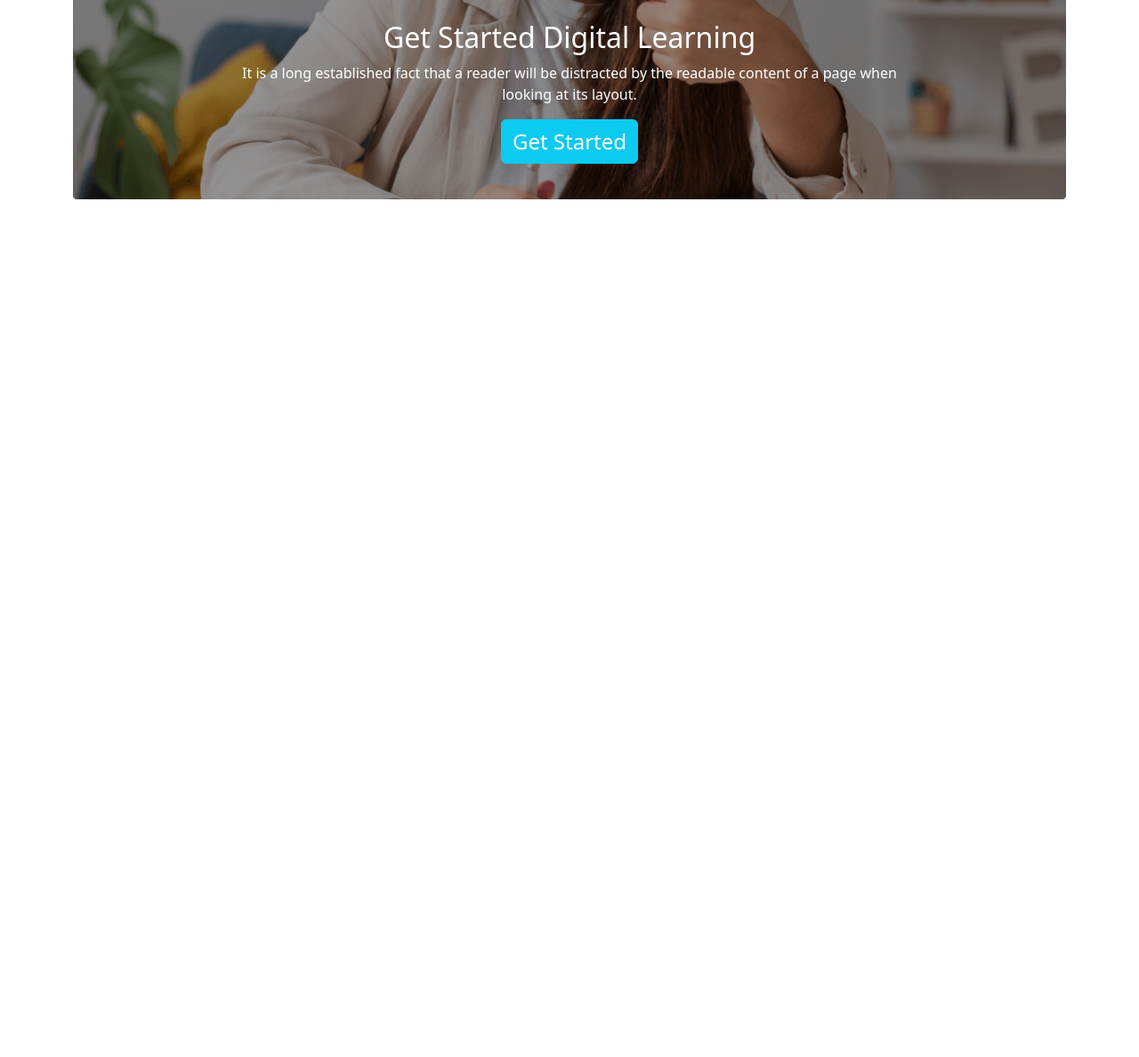
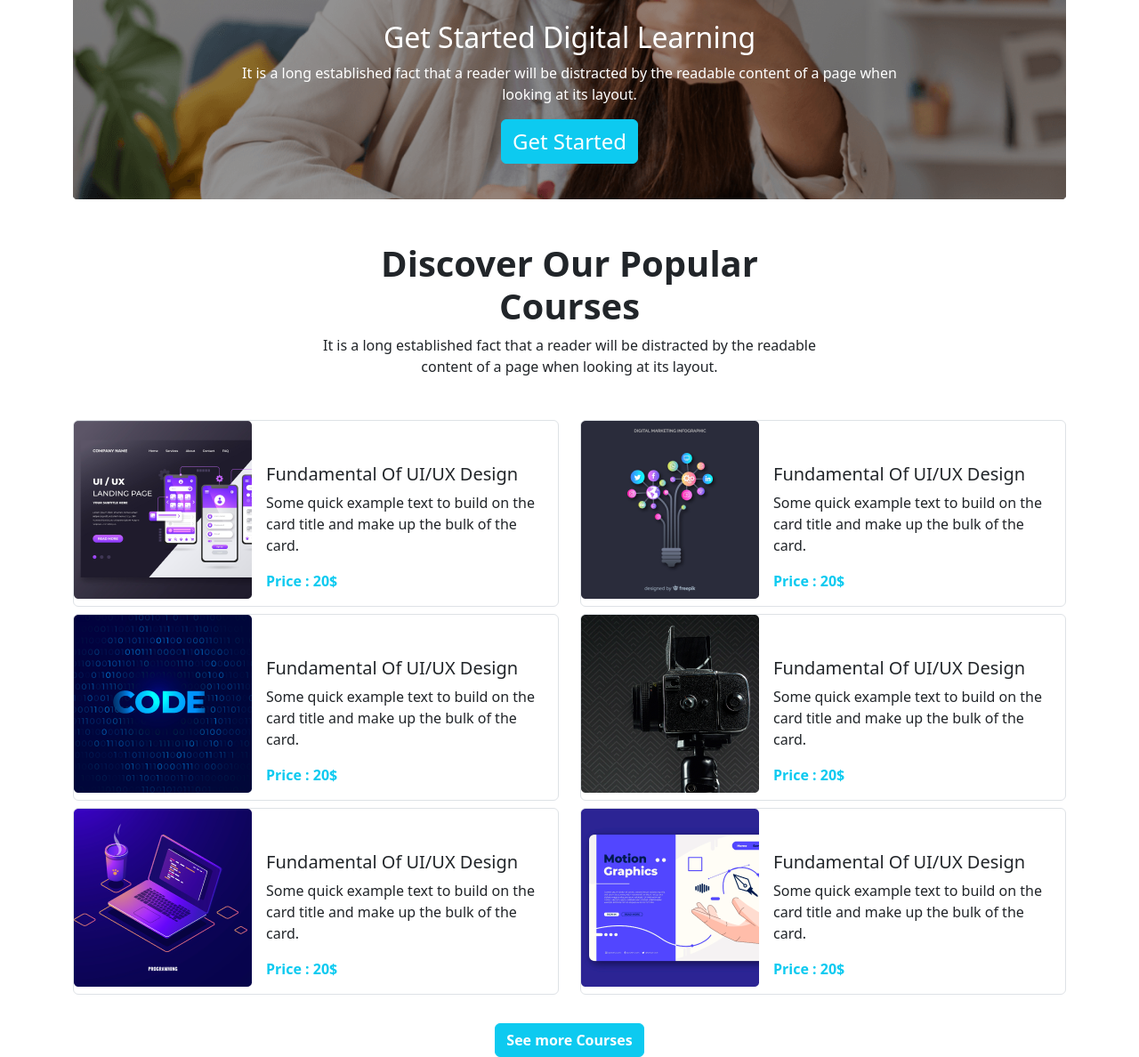
Before and after one commit to Bestimran/E-Collage, a plain HTML site: page index.html in a window 1280 px wide. Shown: the part 454-1642 px from the top of the page at 89% size. Before the commit the page ends 800 px from the top, so only its background shows below. Drawn offline with nearby package versions, Linux system fonts and the light colour scheme.

Commit message:
courses added

```diff
--- a/index.html
+++ b/index.html
@@ -86,6 +86,82 @@
         </section>
       </header>
 <!-- header end -->
+<main>
+  <section class="container mt-5">
+ <div class="text-center" >
+  <h1 class="fw-bold">Discover Our Popular <br> Courses</h1>
+  <p class="fs-6 fs-50">It is a long established fact that a reader will be distracted by the readable <br> content of a page when looking at its layout.</p>
+</div>
+  </section>
+<section>
+   <div class="container mt-5">
+    <div class="row">
+      <div class="col-lg-6">
+          <div class="d-flex border border-1 rounded mb-2">
+            <img class="h-25" src="images/course/course-1.png" alt="">
+            <div class="w-100 m-3 mt-5">
+              <h2 class="fs-5">Fundamental Of UI/UX Design</h2>
+              <p>Some quick example text to build on the card title
+                and make up the bulk of the card.</p>
+              <span class="text-info fw-bold">Price : 20$</span>
+            </div>
+          </div>
+          <div class="d-flex border border-1 rounded mb-2">
+            <img class="h-25" src="images/course/course-2.png" alt="">
+            <div class="w-100 m-3 mt-5">
+              <h2 class="fs-5">Fundamental Of UI/UX Design</h2>
+              <p>Some quick example text to build on the card title
+                and make up the bulk of the card.</p>
+              <span class="text-info fw-bold">Price : 20$</span>
+            </div>
+          </div>
+          <div class="d-flex border border-1 rounded mb-2">
+            <img class="h-25" src="images/course/course-3.png" alt="">
+            <div class="w-100 m-3 mt-5">
+              <h2 class="fs-5">Fundamental Of UI/UX Design</h2>
+              <p>Some quick example text to build on the card title
+                and make up the bulk of the card.</p>
+              <span class="text-info fw-bold">Price : 20$</span>
+            </div>
+          </div>
+      </div>
+       <div class="col-lg-6">
+        <div class="d-flex border border-1 rounded mb-2">
+          <img class="h-25" src="images/course/course-4.png" alt="">
+          <div class="w-100 m-3 mt-5">
+            <h2 class="fs-5">Fundamental Of UI/UX Design</h2>
+            <p>Some quick example text to build on the card title
+              and make up the bulk of the card.</p>
+            <span class="text-info fw-bold">Price : 20$</span>
+          </div>
+        </div>
+        <div class="d-flex border border-1 rounded mb-2">
+          <img class="h-25" src="images/course/course-5.png" alt="">
+          <div class="w-100 m-3 mt-5">
+            <h2 class="fs-5">Fundamental Of UI/UX Design</h2>
+            <p>Some quick example text to build on the card title
+              and make up the bulk of the card.</p>
+            <span class="text-info fw-bold">Price : 20$</span>
+          </div>
+        </div>
+        <div class="d-flex border border-1 rounded mb-2">
+          <img class="h-25" src="images/course/course-6.png" alt="">
+          <div class="w-100 m-3 mt-5">
+            <h2 class="fs-5">Fundamental Of UI/UX Design</h2>
+            <p>Some quick example text to build on the card title
+              and make up the bulk of the card.</p>
+            <span class="text-info fw-bold">Price : 20$</span>
+          </div>
+        </div>
+      </div>
+    </div>
+      <div class="text-center">
+        <div class="btn btn-info text-white fw-bold mt-4 ">See more Courses</div>
+      </div>
+   </div>
+</section>
+
+   </main>
 
 
 
```
